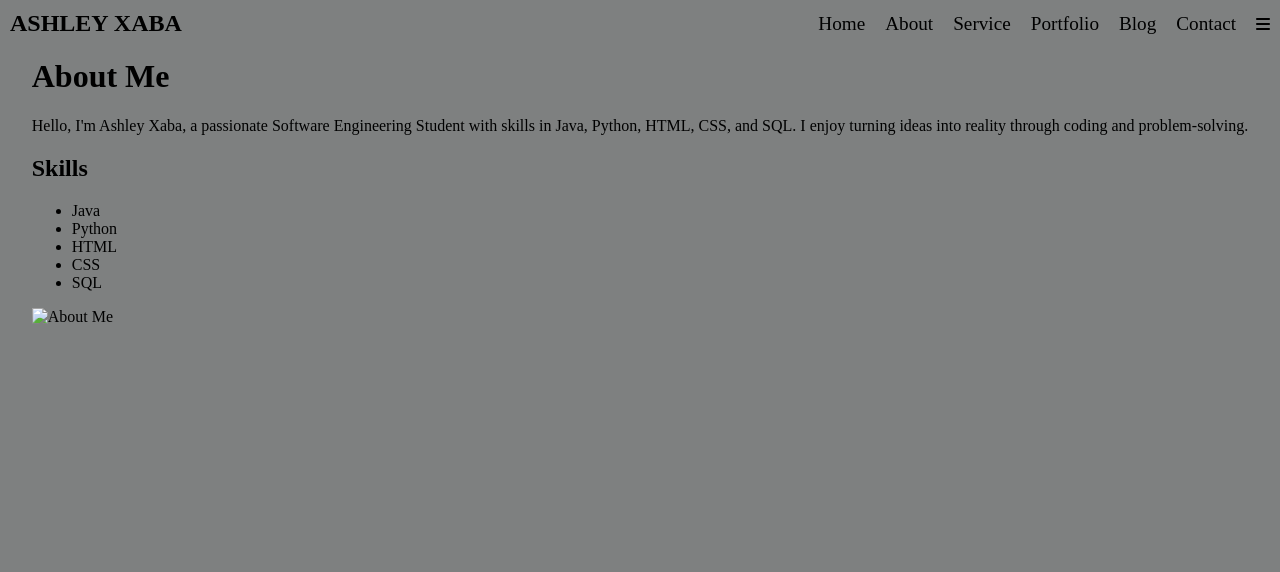
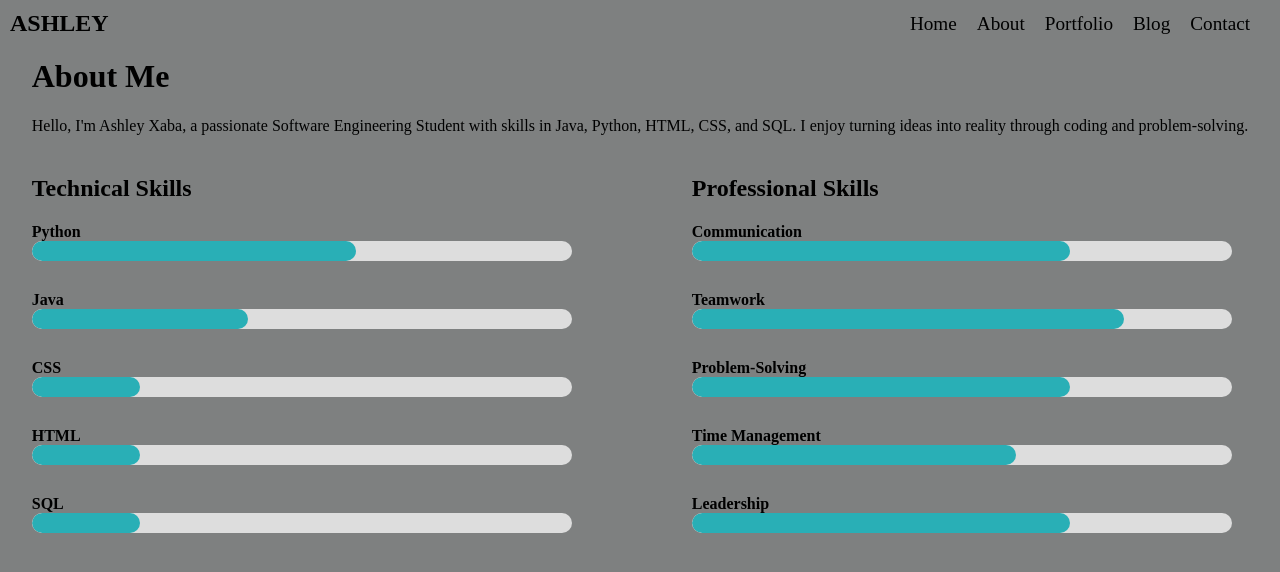
Before and after one commit to Ashleylindi/Website, a plain HTML site: page about.html in a window 1280 px wide. Drawn offline with Linux system fonts and the light colour scheme.

Commit message:
about page done

```diff
--- a/about.html
+++ b/about.html
@@ -9,34 +9,94 @@
 </head>
 <body>
     <div class="container">
-        <div class="header">
+        <header class="header">
             <div class="logo">
-                <a href="index.html">ASHLEY <span>XABA</span></a>
+                <a href="index.html">ASHLEY</a>
             </div>
+            <nav>
                 <ul>
                     <li><a href="index.html">Home</a></li>
                     <li><a href="about.html">About</a></li>
-                <li><a href="service.html">Service</a></li>
                     <li><a href="portfolio.html">Portfolio</a></li>
                     <li><a href="blog.html">Blog</a></li>
                     <li><a href="contact.html">Contact</a></li>
                 </ul>
-            <i class="fa fa-bars"></i>
-        </div>
+            </nav>
+        </header>
 
-        <div class="about">
+        <main class="about">
             <h1>About Me</h1>
             <p>Hello, I'm Ashley Xaba, a passionate Software Engineering Student with skills in Java, Python, HTML, CSS, and SQL. I enjoy turning ideas into reality through coding and problem-solving.</p>
-            <h2>Skills</h2>
-            <ul>
-                <li>Java</li>
-                <li>Python</li>
-                <li>HTML</li>
-                <li>CSS</li>
-                <li>SQL</li>
-            </ul>
-            <img src="images/about.jpg" alt="About Me">
+
+            <div class="skills-professional-skills">
+                <div class="skills">
+                    <h2>Technical Skills</h2>
+                    <div class="skill">
+                        <h4>Python</p>
+                        <div class="skill-bar">
+                            <div class="skill-level" style="width: 60%;"></div>
                         </div>
+                    </div>
+                    <div class="skill">
+                        <h4>Java</p>
+                        <div class="skill-bar">
+                            <div class="skill-level" style="width: 40%;"></div>
+                        </div>
+                    </div>
+                    <div class="skill">
+                        <h4>CSS</p>
+                        <div class="skill-bar">
+                            <div class="skill-level" style="width: 20%;"></div>
+                        </div>
+                    </div>
+                    <div class="skill">
+                        <h4>HTML</p>
+                        <div class="skill-bar">
+                            <div class="skill-level" style="width: 20%;"></div>
+                        </div>
+                    </div>
+                    <div class="skill">
+                        <h4>SQL</p>
+                        <div class="skill-bar">
+                            <div class="skill-level" style="width: 20%;"></div>
+                        </div>
+                    </div>
+                </div>
+                <div class="professional-skills">
+                    <h2>Professional Skills</h2>
+                    <div class="skill">
+                        <h4>Communication</p>
+                        <div class="skill-bar">
+                            <div class="skill-level" style="width: 70%;"></div>
+                        </div>
+                    </div>
+                    <div class="skill">
+                        <h4>Teamwork</p>
+                        <div class="skill-bar">
+                            <div class="skill-level" style="width: 80%;"></div>
+                        </div>
+                    </div>
+                    <div class="skill">
+                        <h4>Problem-Solving</p>
+                        <div class="skill-bar">
+                            <div class="skill-level" style="width: 70%;"></div>
+                        </div>
+                    </div>
+                    <div class="skill">
+                        <h4>Time Management</p>
+                        <div class="skill-bar">
+                            <div class="skill-level" style="width: 60%;"></div>
+                        </div>
+                    </div>
+                    <div class="skill">
+                        <h4>Leadership</p>
+                        <div class="skill-bar">
+                            <div class="skill-level" style="width: 70%;"></div>
+                        </div>
+                    </div>
+                </div>
+            </div>
+        </main>
     </div>
 </body>
 </html>
--- a/styles.css
+++ b/styles.css
@@ -153,6 +153,47 @@ button:hover {
     color: rgb(44, 173, 220);
 }
 
+/* New styles for skills and professional skills section */
+.skills-professional-skills {
+    display: flex;
+    justify-content: space-between;
+    margin-top: 20px;
+    width: 100%;
+    max-width: 1200px;
+}
+
+.skills, .professional-skills {
+    width: 45%;
+}
+
+.skills h2, .interests h2 {
+    margin-bottom: 20px;
+    color: black;
+}
+
+.skill {
+    margin-bottom: 30px;
+}
+
+.skill p {
+    margin: 0;
+    color: black;
+}
+
+.skill-bar {
+    width: 100%;
+    background-color: #ddd;
+    height: 20px;
+    border-radius: 10px;
+    overflow: hidden;
+}
+
+.skill-level {
+    height: 100%;
+    background-color: #29afb6;
+    border-radius: 10px;
+}
+
 /* Media query for responsive layout */
 @media (max-width: 768px) {
     .hero {
@@ -182,4 +223,5 @@ button:hover {
         margin-left: 10;
         margin-top: 10px;
     }
+
 }
```
Lines whose indentation alone changed are shown as unchanged.
